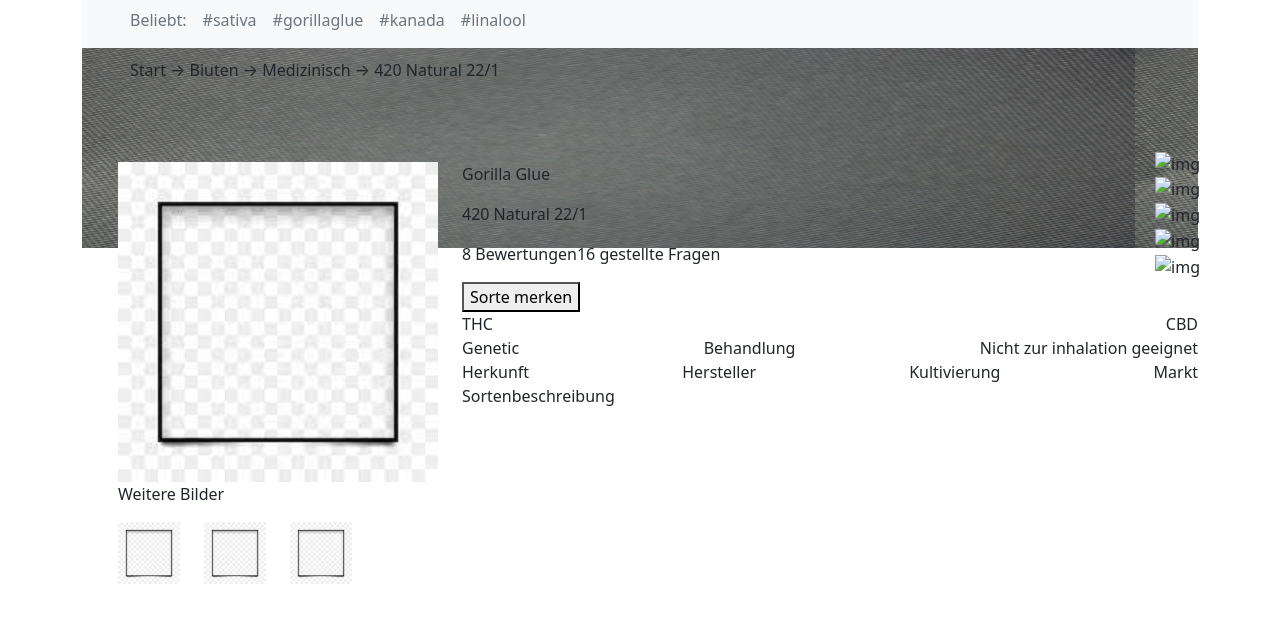
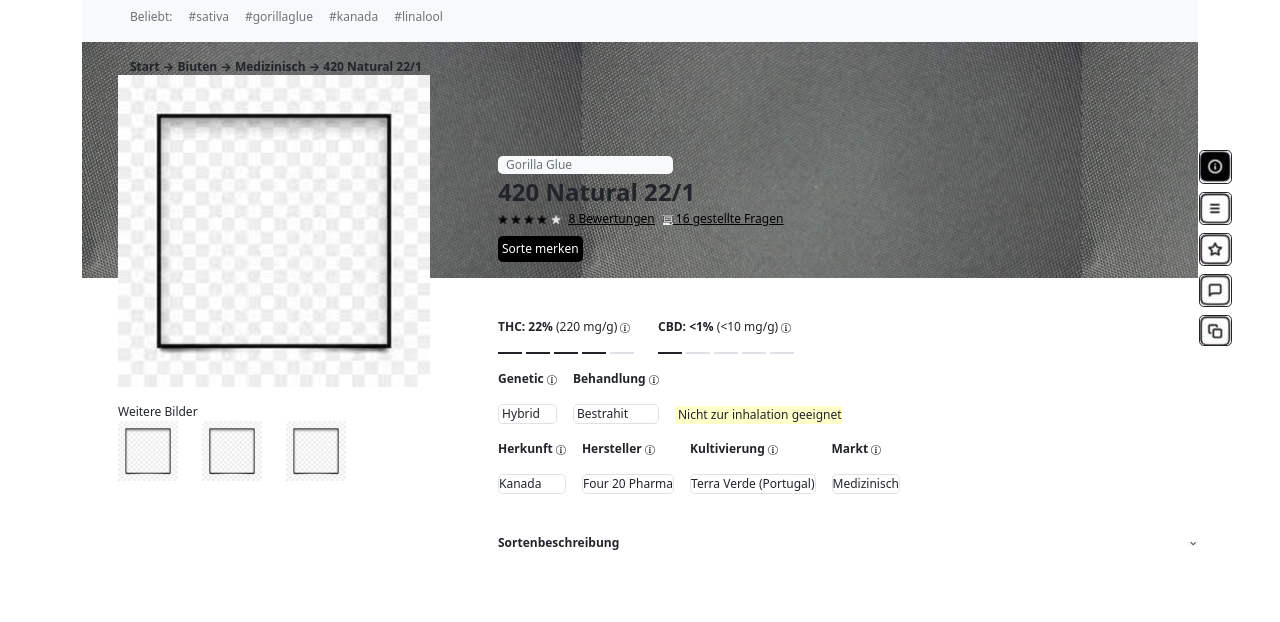
Before and after one commit to Svidzerska/bootstrap_example, a website: page index.html in a window 1280 px wide. Drawn offline with nearby package versions, Linux system fonts and the light colour scheme.

Commit message:
styles was added to all section

```diff
--- a/index.html
+++ b/index.html
@@ -16,12 +16,17 @@
 
 <body>
    <div class="container position-relative">
-      <div class="fixed position-fixed d-flex flex-column ">
-         <div class="border-dark"><img src="" alt="img" srcset=""></div>
-         <div class="border-dark"><img src="" alt="img" srcset=""></div>
-         <div class="border-dark"><img src="" alt="img" srcset=""></div>
-         <div class="border-dark"><img src="" alt="img" srcset=""></div>
-         <div class="border-dark"><img src="" alt="img" srcset=""></div>
+      <div class="fixed position-fixed d-flex flex-column end-0 pe-5">
+         <div class="border rounded-3 border-dark mb-2"><a href="#"><img src="images/info_icon.jpg" alt="img" srcset=""
+                  class="rounded-3"></a></div>
+         <div class="border rounded-3 border-dark mb-2"><a href="#"><img src="images/nav_icon.jpg" alt="img" srcset=""
+                  class="rounded-3"></a></div>
+         <div class="border rounded-3 border-dark mb-2"><a href="#"><img src="images/star_icon.jpg" alt="img" srcset=""
+                  class="rounded-3"></a></div>
+         <div class="border rounded-3 border-dark mb-2"><a href="#"><img src="images/message.jpg" alt="img" srcset=""
+                  class="rounded-3"></a></div>
+         <div class="border rounded-3 border-dark mb-2"><a href="#"><img src="images/copy_icon.jpg" alt="img" srcset=""
+                  class="rounded-3"></a></div>
       </div>
       <div class="tags ps-5 text-secondary bg-light d-flex flex-sm-row flex-column">
          <p class="pe-3 pt-2 mt-0">Beliebt:</p>
@@ -31,70 +36,123 @@
          <p class="pe-3 pt-2 mt-0">#linalool</p>
       </div>
       <div class="position-relative">
-         <div class="picture-main">
-            <div id="carouselExampleSlidesOnly" class="carousel slide h-100" data-bs-ride="carousel">
-               <div class="carousel-inner h-100">
-                  <div class="carousel-item active h-100">
-                     <img src="images/gray-card-750px-01.jpg" class="d-block w-100 h-100" alt="...">
+         <div class="picture-main position-relative">
+            <div class="routes pb-5 ps-5 text-dark pt-3">
+               <p class="fw-bolder">Start &rarr; Biuten &rarr; Medizinisch &rarr; 420 Natural 22/1</p>
             </div>
-                  <div class="carousel-item h-100">
-                     <img src="images/gray-card-750px-01.jpg" class="d-block w-100 h-100" alt="...">
+            <div class="row">
+               <div class="col-4">
                </div>
-                  <div class="carousel-item h-100">
-                     <img src="images/gray-card-750px-01.jpg" class="d-block w-100 h-100" alt="...">
+               <div class="col-4 ps-5 position-absolute top-100 translate-middle-y">
+                  <div class="picture-big mb-3">
+                     <img src="images/square.jpg" alt="" srcset="" class="w-100">
                   </div>
-               </div>
-            </div>
-         </div>
-         <div class="main_info position-absolute">
-            <div class="routes pb-5 ps-5">
-                  <p>Start &rarr; Biuten &rarr; Medizinisch &rarr; 420 Natural 22/1</p>
-            </div>
-            <div class="row pt-3">
-               <div class="col-4 ps-5">
-               <div class="picture-big">
-                  <img src="images/square.jpg" alt="" srcset="" class="w-100">
-                  <p>Weitere Bilder</p>
-               </div>
+                  <p class="mb-0">Weitere Bilder</p>
                   <div class="row pictures-small d-flex flex-row justify-content-start">
                      <div class="col-3"><img src="images/square.jpg" alt="" srcset="" class="w-100"></div>
                      <div class="col-3"><img src="images/square.jpg" alt="" srcset="" class="w-100"></div>
                      <div class="col-3"><img src="images/square.jpg" alt="" srcset="" class="w-100"></div>
                   </div>
                </div>
-            <div class="col-8">
+               <div class="col-8 ps-5 pt-3 pb-3">
                   <div class="info_named">
-                  <p>Gorilla Glue</p>
-                  <p>420 Natural 22/1</p>
-                  <div class="d-flex flex-row">
-                     <div class="stars"></div>
-                     <p>8 Bewertungen</p>
-                     <p>16 gestellte Fragen</p>
+                     <p class="bg-light border-1 border-light rounded-3 text-secondary ps-2 w-25 m-0">Gorilla Glue</p>
+                     <p class="text-dark fw-bold fs-4 p-0 m-0">420 Natural 22/1</p>
+                     <div class="d-flex flex-row mb-2">
+                        <div class="stars pe-2">
+                           <span><img src="images/Star_black.png" alt="" srcset=""></span>
+                           <span><img src="images/Star_black.png" alt="" srcset=""></span>
+                           <span><img src="images/Star_black.png" alt="" srcset=""></span>
+                           <span><img src="images/Star_black.png" alt="" srcset=""></span>
+                           <span><img src="images/Star_gray.png" alt="" srcset=""></span>
+                        </div>
+                        <a href="#" class="text-black">
+                           <p class="pe-2 text-decoration-underline m-0">8 Bewertungen</p>
+                        </a>
+                        <a href="#" class="text-black message">
+                           <p class="text-decoration-underline m-0"><img src="images/message_icon_single.png" alt=""> 16
+                              gestellte Fragen</p>
+                        </a>
                      </div>
                      <div>
-                     <button>
+                        <button class="bg-black rounded-3 text-white border-0 p-1">
                            Sorte merken
                         </button>
                      </div>
                   </div>
+               </div>
+            </div>
+
+         </div>
+
+         <div class="main_info">
+            <div class="row pt-3">
+               <div class="col-4 ps-5">
+               </div>
+               <div class="col-8 ps-5">
                   <div class="info_detailed">
-                  <div class="d-flex flex-row justify-content-between">
-                     <div>THC</div>
-                     <div>CBD</div>
+                     <div class="d-flex flex-row justify-content-start pt-4">
+                        <div class="pe-4">
+                           <p>
+                              <span class="fw-bolder">THC: 22%</span> (220 mg/g) <a href="#"><img
+                                    src="images/icon_info_black.jpg" alt="" srcset=""></a>
+                           </p>
+                           <div class="row d-flex flex-row w-100 m-0">
+                              <p class="border-bottom border-dark border-2 col-2 me-1"></p>
+                              <p class="border-bottom border-dark border-2 col-2 me-1"></p>
+                              <p class="border-bottom border-dark border-2 col-2 me-1"></p>
+                              <p class="border-bottom border-dark border-2 col-2 me-1"></p>
+                              <p class="border-bottom border-2 col-2"></p>
                            </div>
-                  <div class="d-flex flex-row justify-content-between">
-                     <div>Genetic</div>
-                     <div>Behandlung</div>
-                     <div>Nicht zur inhalation geeignet</div>
                         </div>
-                  <div class="d-flex flex-row justify-content-between">
-                     <div>Herkunft</div>
-                     <div>Hersteller</div>
-                     <div>Kultivierung</div>
-                     <div>Markt</div>
+                        <div>
+                           <p>
+                              <span class="fw-bolder">CBD: &lt;1% </span> (&lt;10 mg/g) <a href="#"><img
+                                    src="images/icon_info_black.jpg" alt="" srcset=""></a>
+                           </p>
+                           <div class="row d-flex flex-row w-100 m-0">
+                              <p class="border-bottom border-dark border-2 col-2 me-1"></p>
+                              <p class="border-bottom border-2 col-2 me-1"></p>
+                              <p class="border-bottom border-2 col-2 me-1"></p>
+                              <p class="border-bottom border-2 col-2 me-1"></p>
+                              <p class="border-bottom border-2 col-2"></p>
                            </div>
-                  <div class="">
-                     Sortenbeschreibung
+                        </div>
+                     </div>
+                     <div class="d-flex flex-row justify-content-start align-items-end">
+                        <div class="pe-3">
+                           <p class="fw-bolder">Genetic <img src="images/icon_info_black.jpg" alt=""></p>
+                           <p class="border rounded-3"><img src="" alt=""> Hybrid</p>
+                        </div>
+                        <div class="pe-3">
+                           <p class="fw-bolder">Behandlung <img src="images/icon_info_black.jpg" alt=""></p>
+                           <p class="border rounded-3"><img src="" alt=""> Bestrahit</p>
+                        </div>
+                        <div class="pe-3">
+                           <p class="warning"><img src="" alt=""> Nicht zur inhalation geeignet</p>
+                        </div>
+                     </div>
+                     <div class="d-flex flex-row justify-content-start">
+                        <div class="pe-3">
+                           <p class="fw-bolder">Herkunft <img src="images/icon_info_black.jpg" alt=""></p>
+                           <p class="border rounded-3"><img src="" alt="">Kanada</p>
+                        </div>
+                        <div class="pe-3">
+                           <p class="fw-bolder">Hersteller <img src="images/icon_info_black.jpg" alt=""></p>
+                           <p class="border rounded-3"><img src="" alt="">Four 20 Pharma</p>
+                        </div>
+                        <div class="pe-3">
+                           <p class="fw-bolder">Kultivierung <img src="images/icon_info_black.jpg" alt=""></p>
+                           <p class="border rounded-3"><img src="" alt="">Terra Verde (Portugal)</p>
+                        </div>
+                        <div class="pe-3">
+                           <p class="fw-bolder">Markt <img src="images/icon_info_black.jpg" alt=""></p>
+                           <p class="border rounded-3"><img src="" alt="">Medizinisch</p>
+                        </div>
+                     </div>
+                     <div class="d-flex flex-row justify-content-between mt-4">
+                        <p class="fw-bolder">Sortenbeschreibung</p>
+                        <p><img src="images/select.jpg" alt=""></p>
                      </div>
                   </div>
                </div>
--- a/scss/style.scss
+++ b/scss/style.scss
@@ -1,19 +1,33 @@
-// body {
-//    font-size: 10px;
-// }
+body {
+   font-size: 12px;
+}
 
 .fixed  {
    top: 150px;
-   right: 5rem;
    z-index: 999;
 }
 
 .picture-main {
-   height: 200px;
+   background-image: url(../images/gray-card-750px-01.jpg);
 
 }
 
 .main_info {
    top: 10px;
+}
 
+.stars img {
+   width: 10px;
 }
+
+.message img {
+   width: 10px;
+}
+
+.info_detailed img {
+   width: 10px;
+}
+
+.warning {
+   background-color: rgb(255, 255, 201);
+}
```
Also changed, not shown: css/style.css, images/Star_black.png (added), images/Star_gray.png (added), images/copy_icon.jpg (added), images/icon_info_black.jpg (added), images/info_icon.jpg (added), images/information-icon-circule.webp (added), images/message.jpg (added), images/message_icon_single.png (added), images/nav_icon.jpg (added), images/select.jpg (added), images/star_icon.jpg (added). Lines whose indentation alone changed are shown as unchanged.
